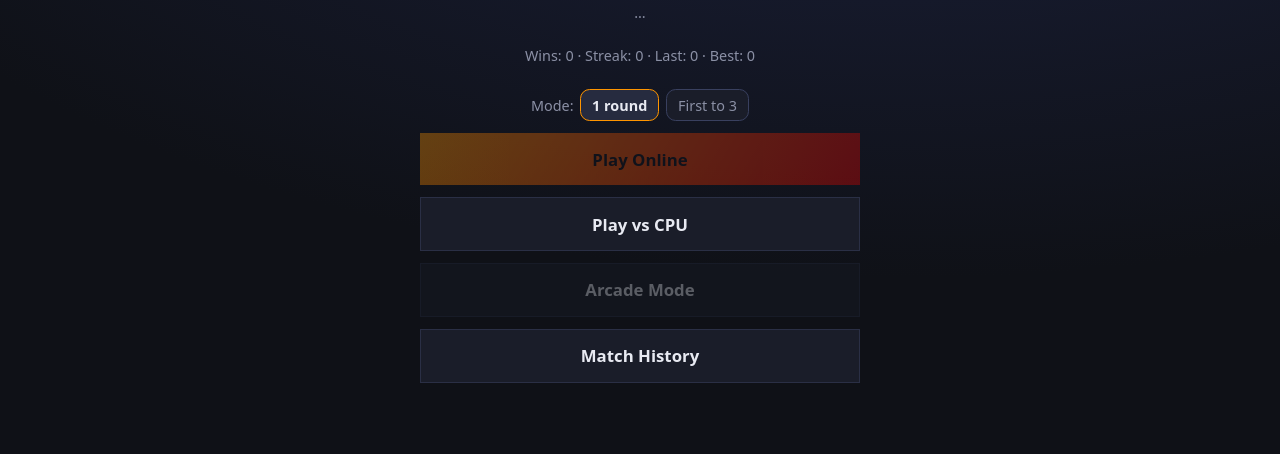
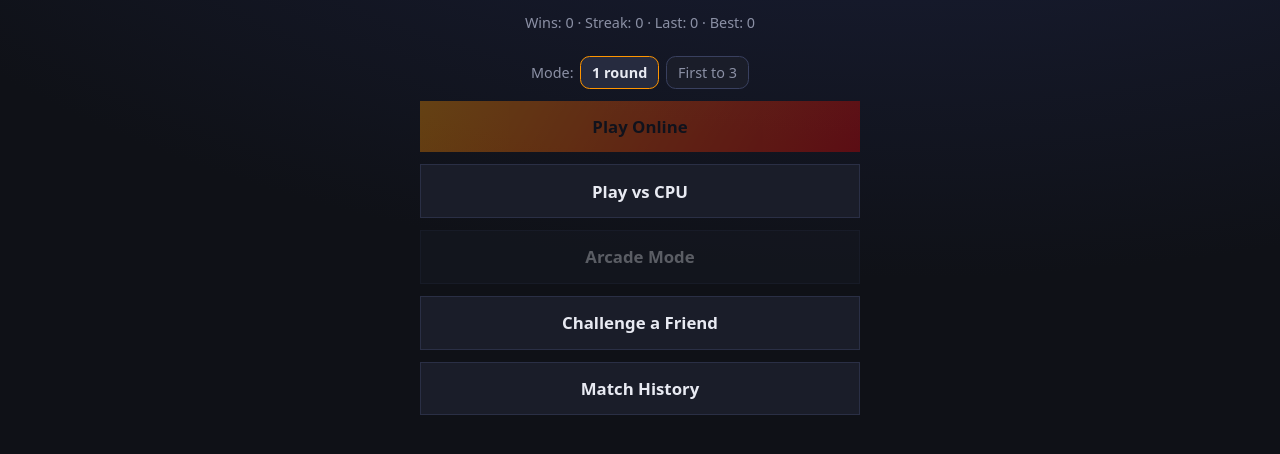
Before and after one commit to taolicus/kxp, a website: page web/index.html in a window 1280 px wide. Shown: the part 242-696 px from the top of the page. Drawn offline with Linux system fonts and the light colour scheme; no server answers.

Commit message:
revert hiding challenge button

```diff
--- a/web/index.html
+++ b/web/index.html
@@ -48,7 +48,7 @@
       <button id="btn-online" class="primary" disabled>Play Online</button>
       <button id="btn-cpu">Play vs CPU</button>
       <button id="btn-ladder">Arcade Mode</button>
-      <!--<button id="btn-challenge">Challenge a Friend</button>-->
+      <button id="btn-challenge">Challenge a Friend</button>
       <!-- The record of the matches this browser finished, behind its own button
            rather than a fourth mode: it opens something that already exists, and
            it has no request of its own to post. -->
```
